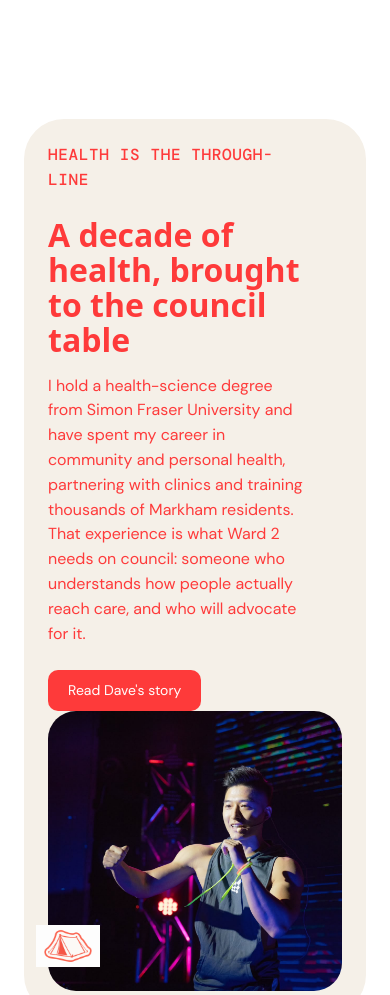
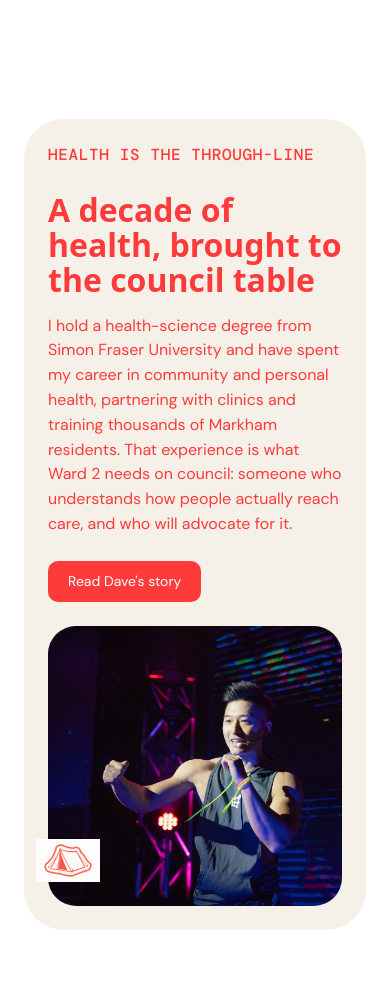
Before and after one commit to fcwang-ltd/vote4yu-website, an Astro site: page / in a window 390 px wide. Shown: the part 6303-7298 px from the top of the page. Built offline with nearby package versions, Linux system fonts and the light colour scheme; Astro itself is replaced by a stand-in of ours; a web font is replaced by a local one.

```diff
--- a/src/components/lecamp/HomePage.astro
+++ b/src/components/lecamp/HomePage.astro
@@ -717,7 +717,8 @@ const network = [
     }
     .programs-head__aside { text-align: left; justify-self: start; }
     .a, .b, .c, .d, .e, .f { transform: none; min-height: 240px; }
-    .guides { padding: 1.5rem; }
+    .guides { padding: 1.5rem; gap: 1.5rem; }
+    .guides__body { padding-right: 0; }
     .guides__media { margin: 0; }
     .guides__media > img:first-child { min-height: 280px; }
     .event--low { margin-top: 0; }
```
